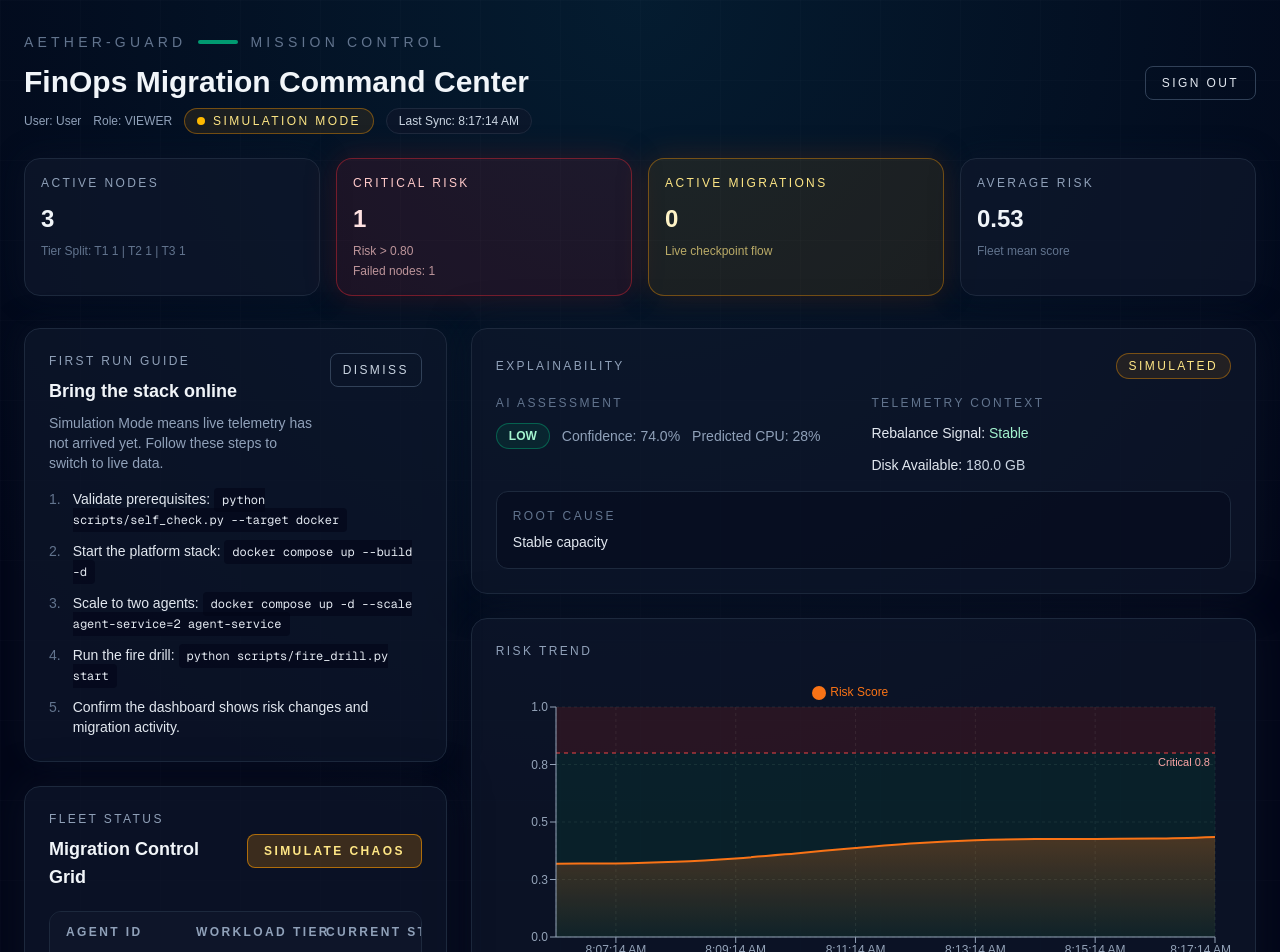
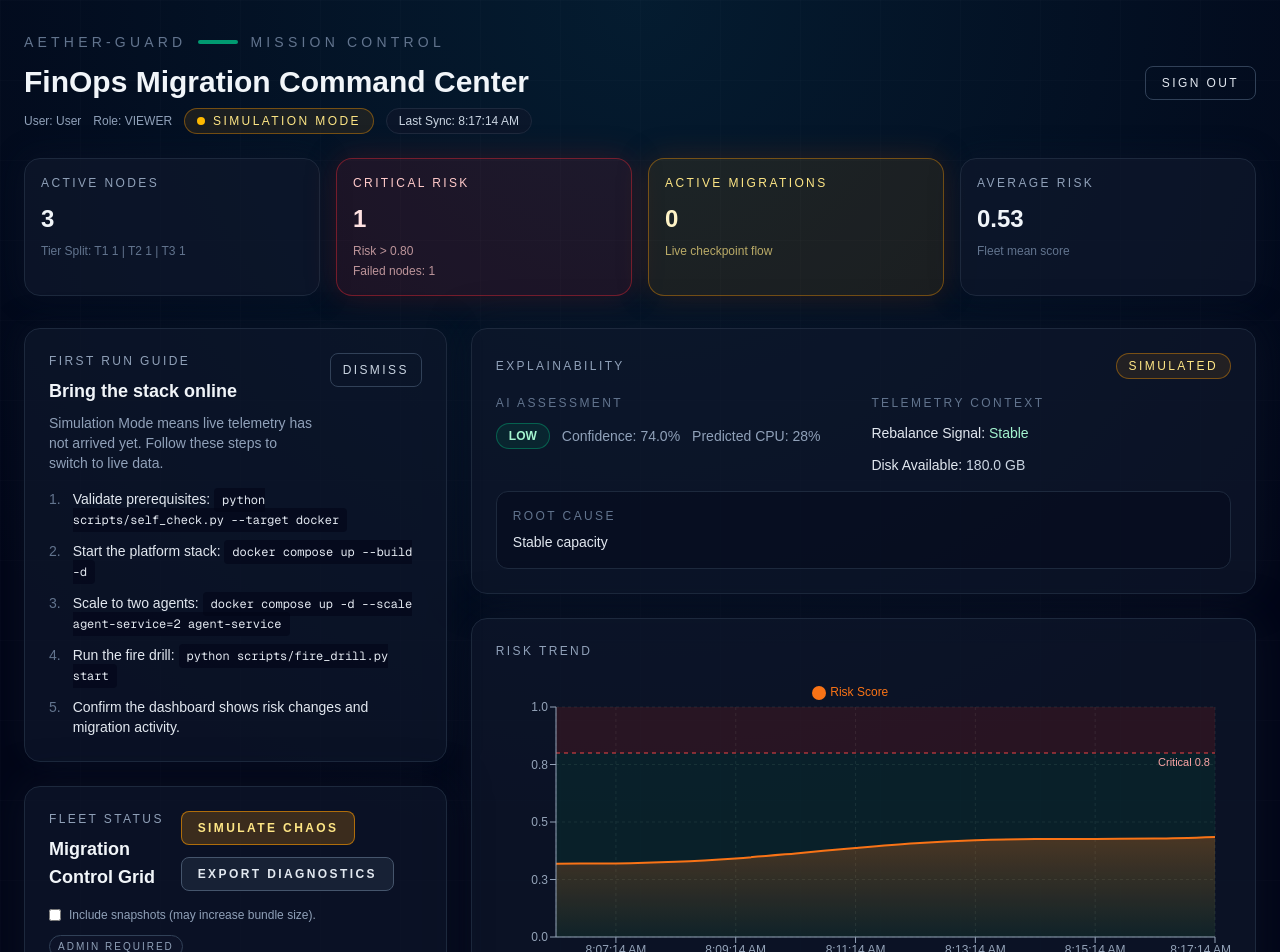
Before and after one commit to JasonEran/Aether-Guard, a Next.js app in the folder src/web/dashboard/: page / in a window 1280 px wide. Shown: the top 952 px of the page. Built offline with nearby package versions, Linux system fonts and the light colour scheme; no server answers.

Commit message:
feat: Add diagnostics bundle export functionality with user role validation and dashboard integration

```diff
--- a/src/web/dashboard/app/DashboardClient.tsx
+++ b/src/web/dashboard/app/DashboardClient.tsx
@@ -365,7 +365,7 @@ export default function DashboardClient({ userName, userRole }: DashboardClientP
           <div className="lg:sticky lg:top-8 lg:col-span-1 lg:self-start">
             <div className="flex flex-col gap-6">
               {usingMock && showFirstRunGuide && <FirstRunGuide onDismiss={handleDismissGuide} />}
-              <ControlPanel agents={agents} onSimulateChaos={handleSimulateChaos} />
+              <ControlPanel agents={agents} onSimulateChaos={handleSimulateChaos} userRole={userRole} />
             </div>
           </div>
 
--- /dev/null
+++ b/src/web/dashboard/app/api/diagnostics/bundle/route.ts
@@ -0,0 +1,52 @@
+import { NextResponse } from 'next/server';
+
+import { auth } from '../../../../auth';
+
+export async function GET(req: Request) {
+  const session = await auth();
+  const userRole = session?.user?.role ?? 'VIEWER';
+
+  if (userRole !== 'ADMIN') {
+    return NextResponse.json({ error: 'Forbidden' }, { status: 403 });
+  }
+
+  const apiKey = process.env.DIAGNOSTICS_API_KEY ?? process.env.COMMAND_API_KEY;
+  if (!apiKey) {
+    return NextResponse.json({ error: 'Diagnostics API key not configured.' }, { status: 500 });
+  }
+
+  const coreBaseUrl = process.env.CORE_API_URL ?? 'http://core-service:8080';
+  const requestUrl = new URL(req.url);
+  const coreUrl = new URL(coreBaseUrl);
+  coreUrl.pathname = '/api/v1/diagnostics/bundle';
+  coreUrl.search = requestUrl.search;
+
+  const response = await fetch(coreUrl, {
+    headers: {
+      'X-API-Key': apiKey,
+    },
+    cache: 'no-store',
+  });
+
+  if (!response.ok) {
+    const text = await response.text();
+    return NextResponse.json(
+      { error: text || 'Diagnostics bundle export failed.' },
+      { status: response.status },
+    );
+  }
+
+  const contentType = response.headers.get('content-type') ?? 'application/zip';
+  const contentDisposition =
+    response.headers.get('content-disposition') ??
+    'attachment; filename="aetherguard-diagnostics.zip"';
+
+  return new NextResponse(response.body, {
+    status: response.status,
+    headers: {
+      'Content-Type': contentType,
+      'Content-Disposition': contentDisposition,
+      'Cache-Control': 'no-store',
+    },
+  });
+}
--- a/src/web/dashboard/components/ControlPanel.tsx
+++ b/src/web/dashboard/components/ControlPanel.tsx
@@ -9,6 +9,7 @@ type FleetEntry = Agent & { lastCheckpoint?: string };
 interface ControlPanelProps {
   agents: FleetEntry[];
   onSimulateChaos?: () => Promise<void>;
+  userRole?: string;
 }
 
 const statusStyles: Record<string, string> = {
@@ -42,9 +43,13 @@ const formatTimestamp = (value?: string) => {
   return new Date(parsed).toLocaleTimeString();
 };
 
-export default function ControlPanel({ agents, onSimulateChaos }: ControlPanelProps) {
+export default function ControlPanel({ agents, onSimulateChaos, userRole }: ControlPanelProps) {
   const [chaosStatus, setChaosStatus] = useState<'idle' | 'loading' | 'success' | 'error'>('idle');
   const [message, setMessage] = useState<string>('');
+  const [diagnosticsStatus, setDiagnosticsStatus] = useState<'idle' | 'loading' | 'success' | 'error'>('idle');
+  const [diagnosticsMessage, setDiagnosticsMessage] = useState<string>('');
+  const [includeSnapshots, setIncludeSnapshots] = useState(false);
+  const isAdmin = (userRole ?? 'VIEWER') === 'ADMIN';
 
   const handleChaos = async () => {
     if (!onSimulateChaos) {
@@ -69,6 +74,57 @@ export default function ControlPanel({ agents, onSimulateChaos }: ControlPanelPr
     }, 4000);
   };
 
+  const handleDiagnostics = async () => {
+    if (!isAdmin) {
+      setDiagnosticsStatus('error');
+      setDiagnosticsMessage('Admin role required to export diagnostics.');
+      setTimeout(() => {
+        setDiagnosticsStatus('idle');
+        setDiagnosticsMessage('');
+      }, 4000);
+      return;
+    }
+
+    setDiagnosticsStatus('loading');
+    setDiagnosticsMessage('Preparing diagnostics bundle...');
+
+    try {
+      const response = await fetch(
+        `/api/diagnostics/bundle?includeSnapshots=${includeSnapshots.toString()}`,
+        { cache: 'no-store' },
+      );
+      if (!response.ok) {
+        const text = await response.text();
+        throw new Error(text || 'Diagnostics bundle export failed.');
+      }
+
+      const contentDisposition = response.headers.get('content-disposition') ?? '';
+      const filenameMatch = contentDisposition.match(/filename="?([^";]+)"?/i);
+      const filename = filenameMatch?.[1] ?? 'aetherguard-diagnostics.zip';
+
+      const blob = await response.blob();
+      const url = window.URL.createObjectURL(blob);
+      const link = document.createElement('a');
+      link.href = url;
+      link.download = filename;
+      document.body.appendChild(link);
+      link.click();
+      link.remove();
+      window.URL.revokeObjectURL(url);
+
+      setDiagnosticsStatus('success');
+      setDiagnosticsMessage('Diagnostics bundle downloaded.');
+    } catch (error) {
+      setDiagnosticsStatus('error');
+      setDiagnosticsMessage(error instanceof Error ? error.message : 'Diagnostics export failed.');
+    }
+
+    setTimeout(() => {
+      setDiagnosticsStatus('idle');
+      setDiagnosticsMessage('');
+    }, 4000);
+  };
+
   return (
     <div className="rounded-2xl border border-slate-800 bg-slate-900/70 p-6 shadow-[0_0_40px_rgba(15,23,42,0.6)]">
       <div className="flex items-center justify-between gap-4">
@@ -76,6 +132,7 @@ export default function ControlPanel({ agents, onSimulateChaos }: ControlPanelPr
           <div className="text-xs uppercase tracking-[0.2em] text-slate-400">Fleet Status</div>
           <div className="mt-2 text-lg font-semibold text-slate-100">Migration Control Grid</div>
         </div>
+        <div className="flex flex-wrap items-center gap-3">
           <button
             type="button"
             onClick={handleChaos}
@@ -84,6 +141,32 @@ export default function ControlPanel({ agents, onSimulateChaos }: ControlPanelPr
           >
             {chaosStatus === 'loading' ? 'Signaling...' : 'Simulate Chaos'}
           </button>
+          <button
+            type="button"
+            onClick={handleDiagnostics}
+            disabled={diagnosticsStatus === 'loading'}
+            className="whitespace-nowrap rounded-lg border border-slate-600 bg-slate-800/70 px-4 py-2 text-xs font-semibold uppercase tracking-[0.2em] text-slate-200 transition hover:border-slate-400 hover:text-slate-100 disabled:cursor-not-allowed disabled:border-slate-700 disabled:text-slate-500"
+          >
+            {diagnosticsStatus === 'loading' ? 'Exporting...' : 'Export Diagnostics'}
+          </button>
+        </div>
+      </div>
+
+      <div className="mt-4 flex flex-wrap items-center gap-3 text-xs text-slate-400">
+        <label className="flex items-center gap-2">
+          <input
+            type="checkbox"
+            className="h-3 w-3 rounded border-slate-600 bg-slate-900 text-emerald-400"
+            checked={includeSnapshots}
+            onChange={(event) => setIncludeSnapshots(event.target.checked)}
+          />
+          Include snapshots (may increase bundle size).
+        </label>
+        {!isAdmin && (
+          <span className="rounded-full border border-slate-700 bg-slate-900/60 px-2 py-1 text-[10px] uppercase tracking-[0.2em] text-slate-400">
+            Admin required
+          </span>
+        )}
       </div>
 
       <div className="mt-5 overflow-x-auto rounded-xl border border-slate-800">
@@ -152,6 +235,19 @@ export default function ControlPanel({ agents, onSimulateChaos }: ControlPanelPr
           {message}
         </div>
       )}
+      {diagnosticsMessage && (
+        <div
+          className={`mt-3 text-sm ${
+            diagnosticsStatus === 'success'
+              ? 'text-emerald-400'
+              : diagnosticsStatus === 'error'
+              ? 'text-red-400'
+              : 'text-slate-400'
+          }`}
+        >
+          {diagnosticsMessage}
+        </div>
+      )}
     </div>
   );
 }
```
Also changed, not shown: 1 other file (tests, documents, lock files or other folders). Lines whose indentation alone changed are shown as unchanged.
